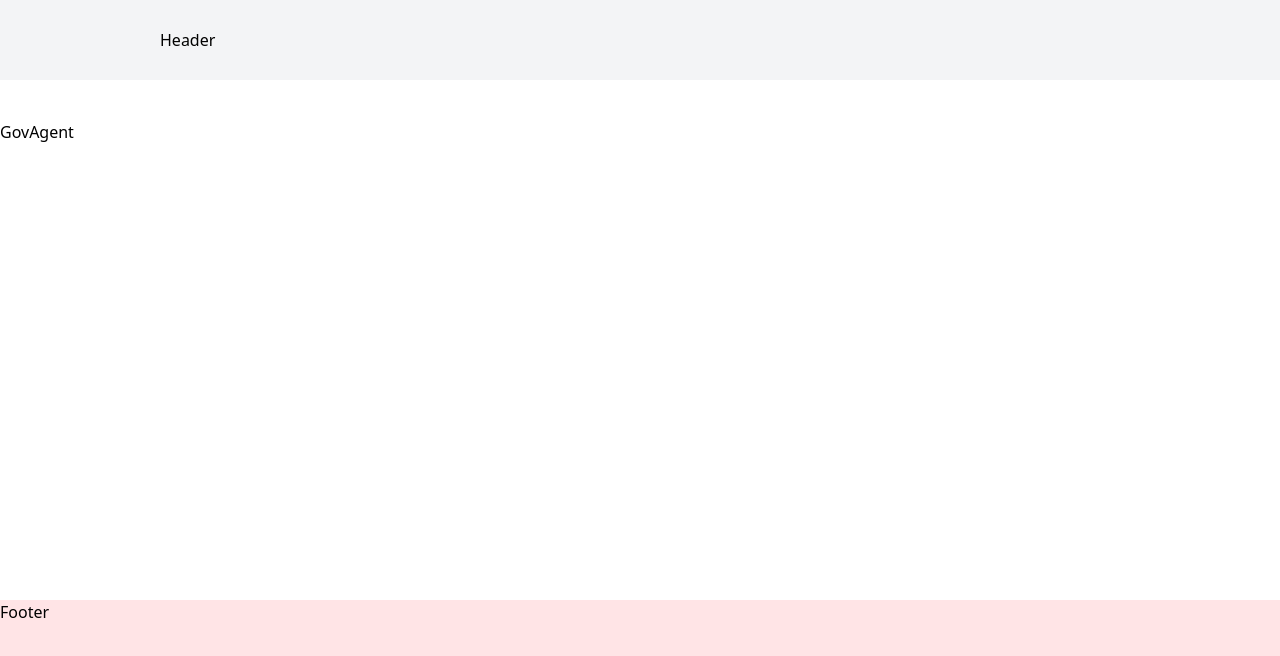
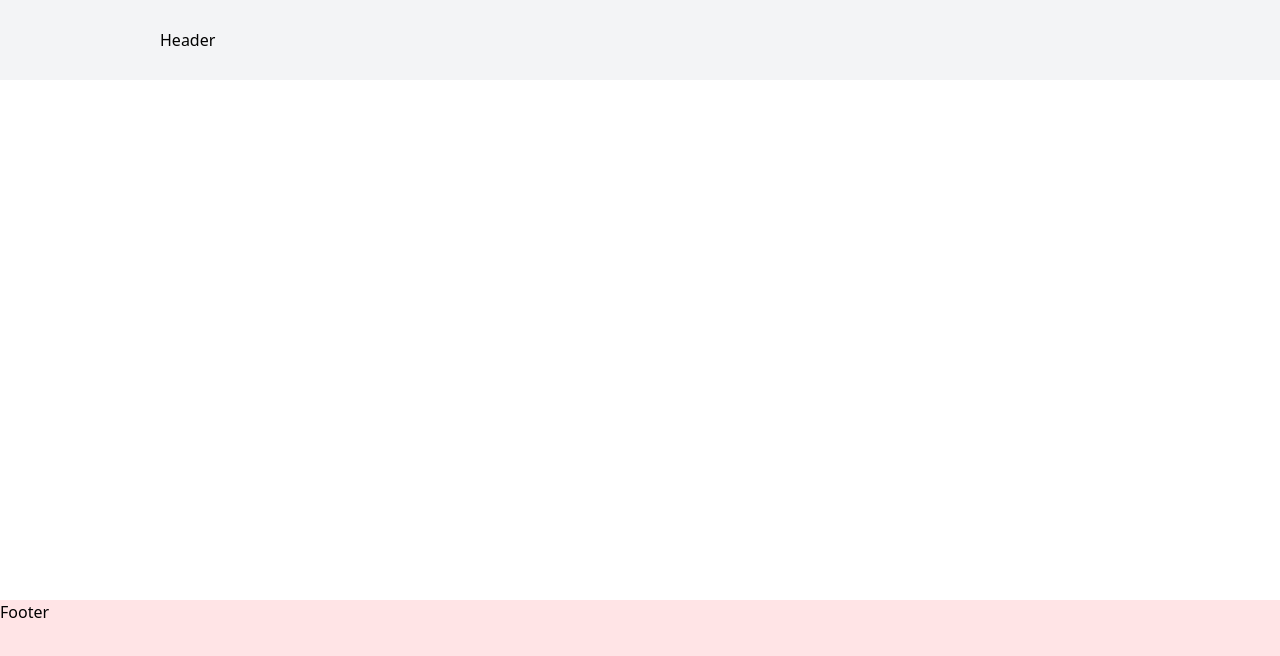
Before and after one commit to Mmust-Ihub/TozaHub, a React (Vite) app in the folder frontend/: page /govagent in a window 1280 px wide. Shown: the top 656 px of the page. Built offline with nearby package versions, Linux system fonts and the light colour scheme.

Commit message:
Add GovtAgent(Core): init govt Agent routes

```diff
--- a/frontend/src/App.tsx
+++ b/frontend/src/App.tsx
@@ -3,7 +3,7 @@ import { BrowserRouter as Router, Route, Routes } from "react-router-dom";
 import Login from "./pages/Login";
 import Register from "./pages/Register";
 import Admin from "./pages/Admin";
-import GovAgent from "./pages/GovAgent";
+import GovAgent from "./pages/GovAgent/GovAgent";
 import SaccoAdmin from "./pages/SaccoAdmin";
 import Home from "./pages/Home";
 import ForgotPassword from "./pages/ForgotPassword";
@@ -37,11 +37,10 @@ function App() {
         <Layout>
         <Routes>
           <Route path="/login" element={<Login />} />
-
           <Route path="/register" element={<Register />} />
           <Route path="/forgot-password" element={<ForgotPassword />} />
-          <Route path="/admin" element={<Admin />} />
-          <Route path="/govagent" element={<GovAgent />} />
+            <Route path="/admin" element={<Admin />} />
+          <Route path="/govagent/*" element={<GovAgent />} />
           <Route path="/saccoadmin" element={<SaccoAdmin />} />
           <Route path="/" element={<Home />} />
           <Route path="*" element={<NotFoundPage />} />
--- a/frontend/src/pages/GovAgent.tsx
+++ /dev/null
@@ -1,5 +0,0 @@
-function GovAgent() {
-  return <div>GovAgent</div>;
-}
-
-export default GovAgent;
--- /dev/null
+++ b/frontend/src/pages/GovAgent/DashBoard.tsx
@@ -0,0 +1,8 @@
+
+function DashBoard() {
+  return (
+    <div className="bg-red-500">DashBoard</div>
+  )
+}
+
+export default DashBoard
--- /dev/null
+++ b/frontend/src/pages/GovAgent/GovAgent.tsx
@@ -0,0 +1,12 @@
+import { Route, Routes } from "react-router-dom";
+import DashBoard from "./DashBoard";
+
+function GovAgent() {
+  return (
+    <Routes>
+      <Route path="/dashboard" element={<DashBoard />} />
+    </Routes>
+  );
+}
+
+export default GovAgent;
```
